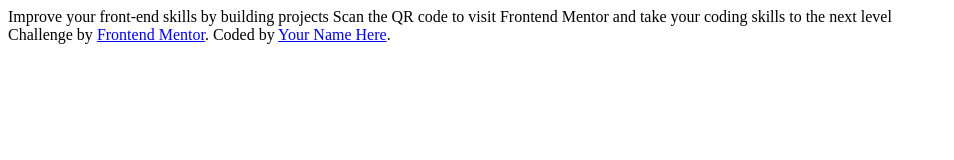
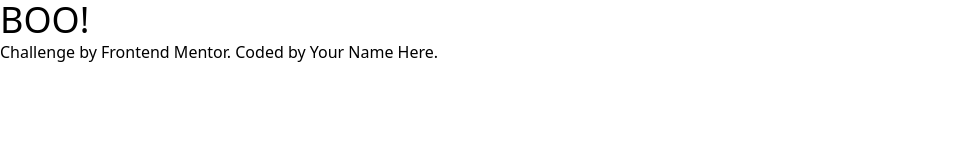
Before and after one commit to imRanDan/qr-code-component-main, a website: page index.html in a window 1280 px wide. Shown: the whole page, without its empty margins (0-954 px from the left). Drawn offline with Linux system fonts and the light colour scheme.

Commit message:
got tailwind to work

```diff
--- a/index.html
+++ b/index.html
@@ -4,7 +4,7 @@
   <meta charset="UTF-8">
   <meta name="viewport" content="width=device-width, initial-scale=1.0"> <!-- displays site properly based on user's device -->
 
-  <link rel="icon" type="image/png" sizes="32x32" href="./images/favicon-32x32.png">
+  <link rel="stylesheet" href="/.css/main.css">
 
   <title>Frontend Mentor | QR code component</title>
 
@@ -13,9 +13,7 @@
 </head>
 <body>
 
-  Improve your front-end skills by building projects
-
-  Scan the QR code to visit Frontend Mentor and take your coding skills to the next level
+  <h1 class="text-4xl text-red">BOO!</h1>
 
   <div class="attribution">
     Challenge by <a href="https://www.frontendmentor.io?ref=challenge" target="_blank">Frontend Mentor</a>.
--- /dev/null
+++ b/input.css
@@ -0,0 +1,3 @@
+@tailwind base;
+@tailwind components;
+@tailwind utilities;
--- a/package.json
+++ b/package.json
@@ -4,7 +4,8 @@
   "description": "![Design preview for the QR code component coding challenge](./design/desktop-preview.jpg)",
   "main": "index.js",
   "scripts": {
-    "test": "echo \"Error: no test specified\" && exit 1"
+    "build": "tailwindcss -i ./input.css -o css/main.css",
+    "watch": "tailwindcss -i ./input.css -o css/main.css --watch"
   },
   "repository": {
     "type": "git",
--- a/tailwind.config.js
+++ b/tailwind.config.js
@@ -2,6 +2,12 @@
 module.exports = {
   content: ['./*.html'],
   theme: {
+    screens: {
+      sm: '480px',
+      md: '768px',
+      lg: '976px',
+      xl: '1440px'
+    },
     extend: {},
   },
   plugins: [],
```
Also changed, not shown: .css/main.css (added).
